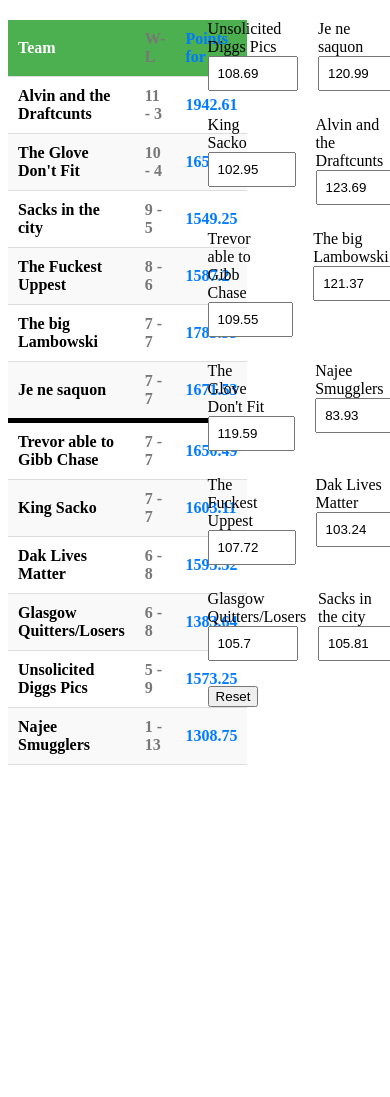
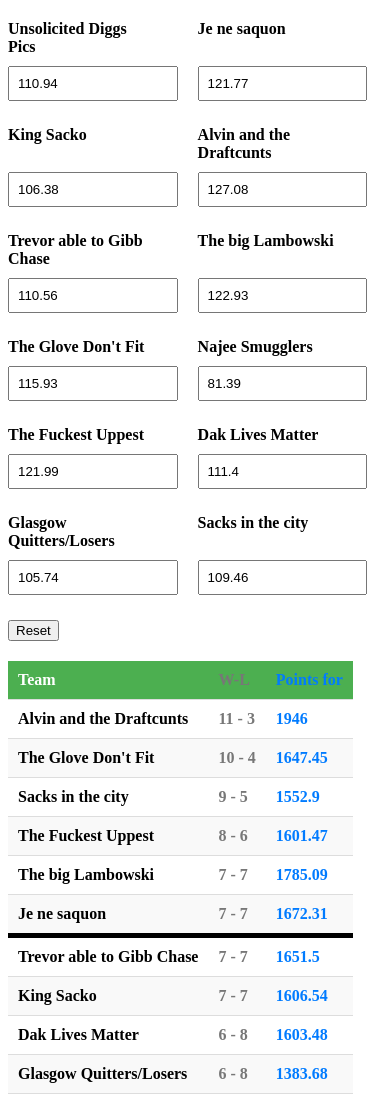
Before and after one commit to agentshowers/fflastweek, a plain HTML site: page index.html in a window 390 px wide. Shown: the top 1097 px of the page. Before the commit the page ends 844 px from the top, so only its background shows below. Drawn offline with nearby package versions, Linux system fonts and the light colour scheme.

Commit message:
mobile styling

```diff
--- a/index.html
+++ b/index.html
@@ -3,12 +3,26 @@
 <head>
   <title>Playoffs</title>
   <meta name="viewport" content="width=device-width, user-scalable=no">
-  <link rel="stylesheet" href="styles.css">
+  <link rel="stylesheet" href="styles.css?v=2">
   <script src="https://cdn.jsdelivr.net/npm/vue@3"></script>
 </head>
 
 <body>
   <div id="app">
+    <div class="games-wrapper">
+      <div v-for="game in games" class="game">
+        <div class="team-input">
+          <label for="team1">{{game.team1Name}}</label>
+          <input type="number" v-model="game.team1Score" placeholder="Enter Score" min="0" @change="onScoreChange()">
+        </div>
+        <div class="team-input">
+          <label for="team2">{{game.team2Name}}</label>
+          <input type="number" v-model="game.team2Score" placeholder="Enter Score" min="0" @change="onScoreChange()">
+        </div>
+      </div>
+
+      <button @click="reset()">Reset</button>
+    </div>
     <div class="table-wrapper">
       <table>
         <thead>
@@ -27,20 +41,6 @@
         </tbody>
       </table>
     </div>
-    <div class="games-wrapper">
-      <div v-for="game in games" class="game">
-        <div class="team-input">
-          <label for="team1">{{game.team1Name}}</label>
-          <input type="number" v-model="game.team1Score" placeholder="Enter Score" min="0" @change="onScoreChange()">
-        </div>
-        <div class="team-input">
-          <label for="team2">{{game.team2Name}}</label>
-          <input type="number" v-model="game.team2Score" placeholder="Enter Score" min="0" @change="onScoreChange()">
-        </div>
-      </div>
-
-      <button @click="reset()">Reset</button>
-    </div>
   </div>
 
   <script src="script.js"></script>
--- a/script.js
+++ b/script.js
@@ -55,12 +55,12 @@ const App = {
 
     resetGames() {
       this.games = [
-        new Game("Unsolicited Diggs Pics", 108.69, "Je ne saquon", 120.99),
-        new Game("King Sacko", 102.95, "Alvin and the Draftcunts", 123.69),
-        new Game("Trevor able to Gibb Chase", 109.55, "The big Lambowski", 121.37),
-        new Game("The Glove Don't Fit", 119.59, "Najee Smugglers", 83.93),
-        new Game("The Fuckest Uppest", 107.72, "Dak Lives Matter", 103.24),
-        new Game("Glasgow Quitters/Losers", 105.7, "Sacks in the city", 105.81),
+        new Game("Unsolicited Diggs Pics", 110.94, "Je ne saquon", 121.77),
+        new Game("King Sacko", 106.38, "Alvin and the Draftcunts", 127.08),
+        new Game("Trevor able to Gibb Chase", 110.56, "The big Lambowski", 122.93),
+        new Game("The Glove Don't Fit", 115.93, "Najee Smugglers", 81.39),
+        new Game("The Fuckest Uppest", 121.99, "Dak Lives Matter", 111.40),
+        new Game("Glasgow Quitters/Losers", 105.74, "Sacks in the city", 109.46),
       ];
     },
 
--- a/styles.css
+++ b/styles.css
@@ -1,12 +1,9 @@
 #app {
   display: flex;
-  gap: 50px;
+  gap: 20px;
   margin-top: 20px;
   max-width: 1500px;
-}
-
-.table-wrapper {
-  width: 40%;
+  flex-flow: row wrap;
 }
 
 /* Table styles */
@@ -70,11 +67,19 @@ tr:nth-child(6) {
 
 .team-input {
   width: 40%;
+  display: flex;
+  flex-direction: column;
+  justify-content: space-between;
 }
 
 .team-input input {
   width: 100%;
   padding: 8px;
+}
+
+.team-input label {
+  padding-bottom: 10px;
+  font-weight: bold;
 }
 
 .score-input button {
@@ -85,10 +90,6 @@ tr:nth-child(6) {
   cursor: pointer;
 }
 
-.games-wrapper {
-  width: 50%;
-}
-
 .game {
   display: flex;
   gap: 40px;
```
